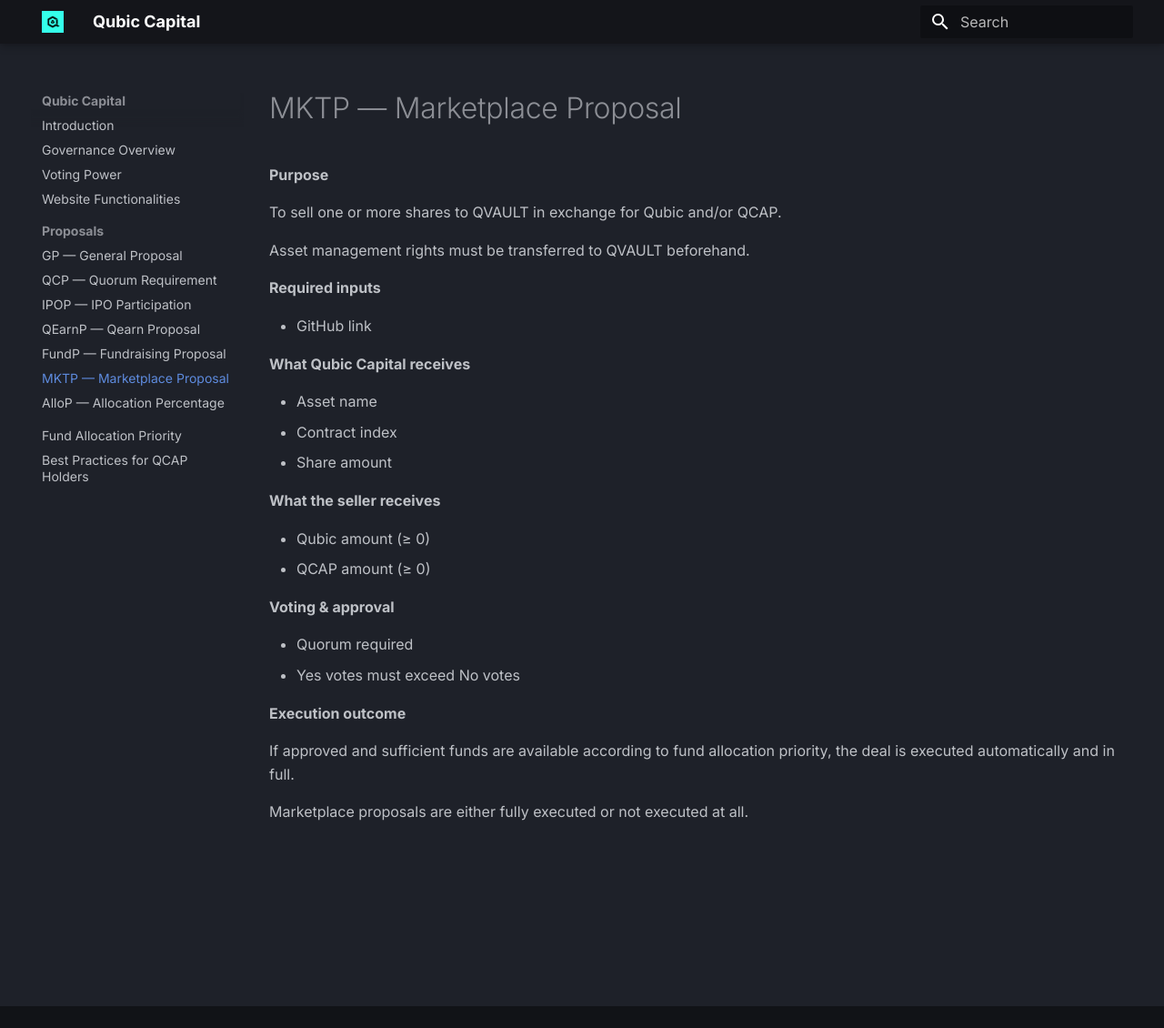
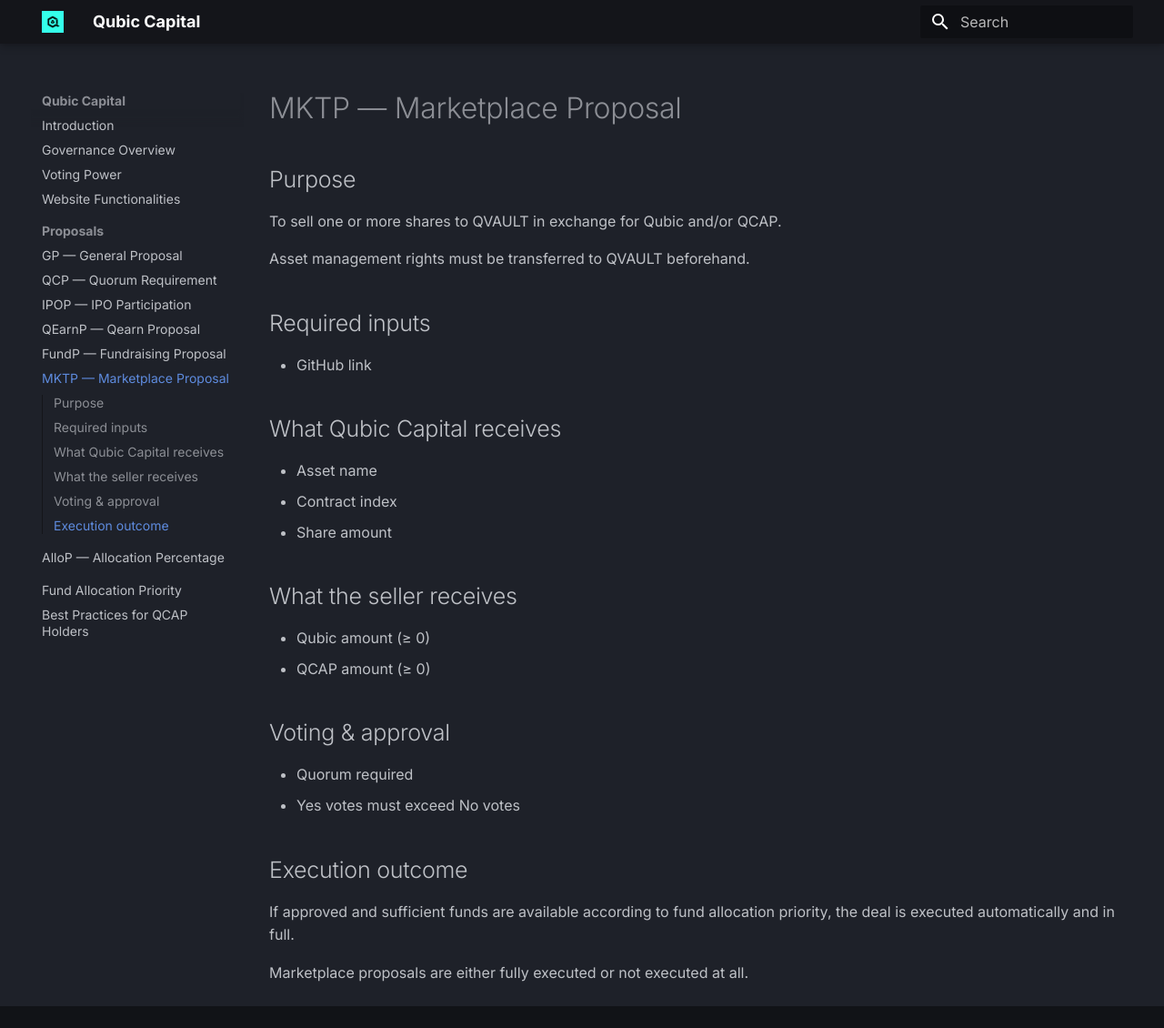
Before and after one commit to HermanToothrot10/qubic-capital-manual, an MkDocs documentation site: the page built from docs/proposals/mktp.md, in a window 1280 px wide and 1130 px high. Shown: the whole window at 91% size. Built offline with MkDocs 1.6.1 and Material for MkDocs 9.7.7, drawn with Linux system fonts in a browser that asks for light colours.

Commit message:
Update mktp.md

```diff
--- a/docs/proposals/mktp.md
+++ b/docs/proposals/mktp.md
@@ -1,32 +1,32 @@
 # MKTP — Marketplace Proposal
 
-**Purpose**
+## Purpose
 
 To sell one or more shares to QVAULT in exchange for Qubic and/or QCAP.
 
 Asset management rights must be transferred to QVAULT beforehand.
 
-**Required inputs**
+## Required inputs
 
 - GitHub link
 
-**What Qubic Capital receives**
+## What Qubic Capital receives
 
 - Asset name
 - Contract index
 - Share amount
 
-**What the seller receives**
+## What the seller receives
 
 - Qubic amount (≥ 0)
 - QCAP amount (≥ 0)
 
-**Voting & approval**
+## Voting & approval
 
 - Quorum required
 - Yes votes must exceed No votes
 
-**Execution outcome**
+## Execution outcome
 
 If approved and sufficient funds are available according to fund allocation priority, the deal is executed automatically and in full.
 
```
